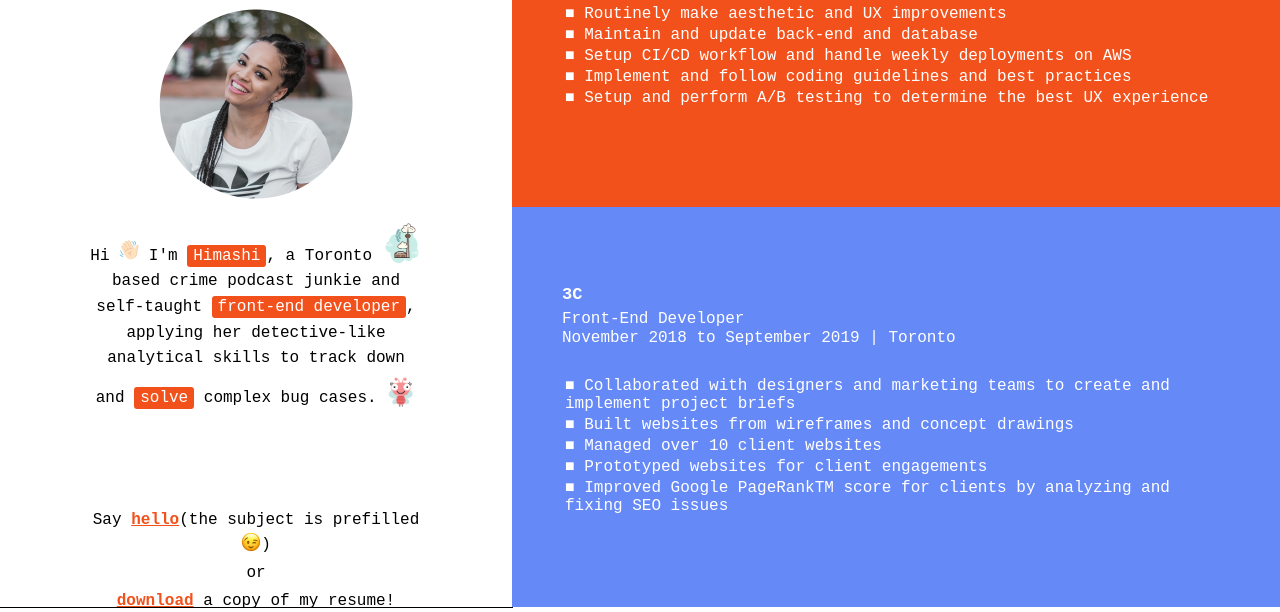
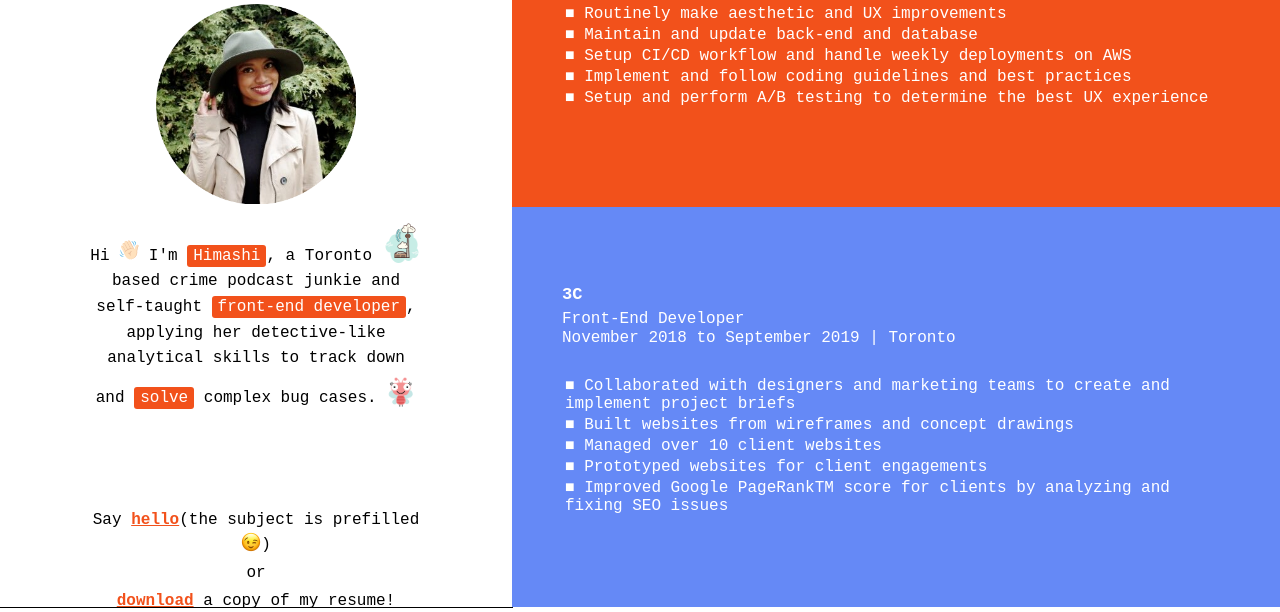
Before and after one commit to himashi99/resume-website, a plain HTML site: page index.html in a window 1280 px wide. Shown: the part 193-805 px from the top of the page. Drawn offline with nearby package versions, Linux system fonts and the light colour scheme.

Commit message:
Added correct profile photo

```diff
--- a/index.html
+++ b/index.html
@@ -44,7 +44,7 @@
         </nav>
         <div id="hero-content">
           <h1>Himashi Hettege Dona</h1>
-          <img src="assets/profile-photo.png" alt="profile-photo" width="200px" height="200px">
+          <img src="assets/profile-photo1.png" alt="profile-photo" width="200px" height="200px">
           <p>Hi <img src="assets/wave.svg" alt="waving hand" width="20px" height="20px"> I'm <span class="orange-bg-text">Himashi</span>, a Toronto <img id="cn-tower" src="assets/cn-tower.png" alt="CN Tower" width="40px" height="50px"> based crime podcast junkie and self-taught <span class="orange-bg-text">front-end developer</span>, applying her detective-like analytical skills to track down and <span class="orange-bg-text">solve</span> complex bug cases. <img id="cute-bug" src="assets/cute-bug.png" alt="Cute Bug" width="30px" height="30px"></p>
           <div id="hero-contact-container">
             <p>Say <a href="mailto:himashi.hettegedona@icloud.com?subject=We want to hire you!">hello</a>(the subject is prefilled <img id="wink-face" src="assets/wink-face.png" alt="wink face" width="20px" height="20px">) </p>
```
Also changed, not shown: assets/profile-photo.jpg (added), assets/profile-photo1.png (added).
